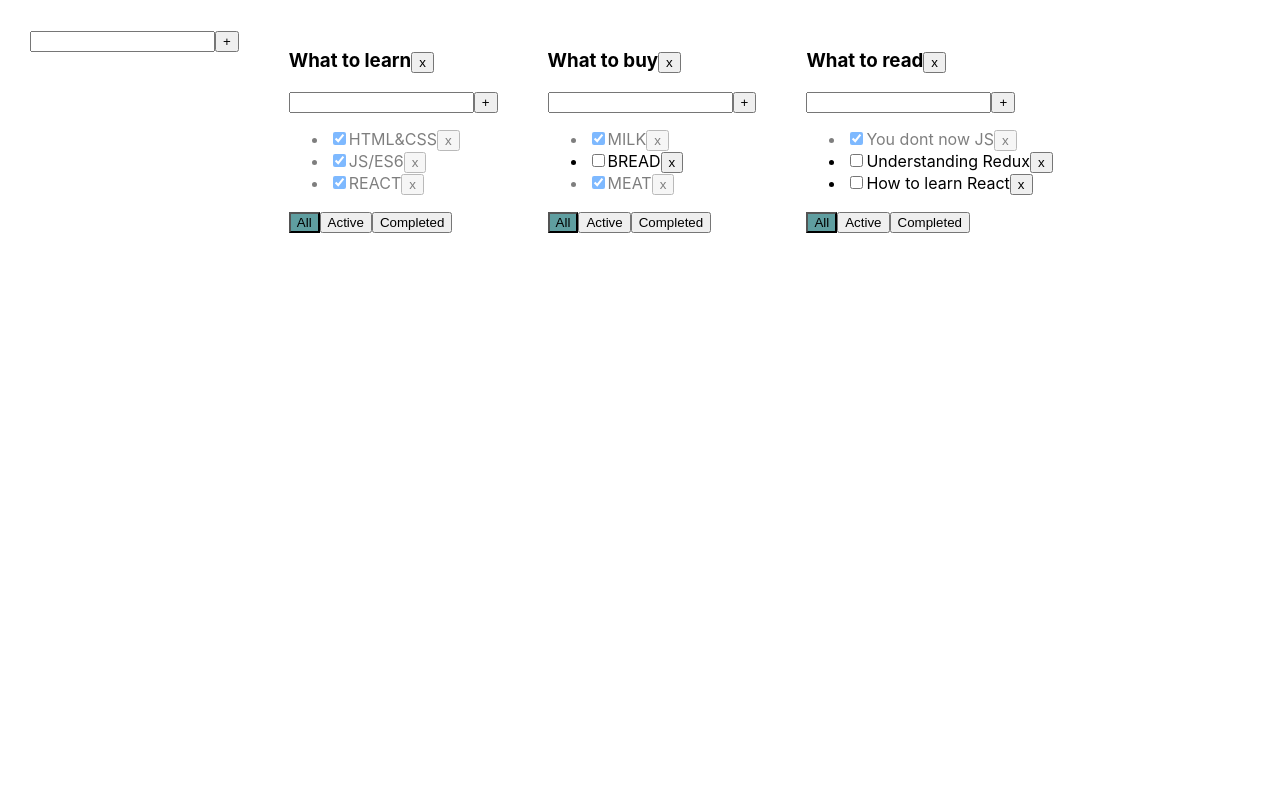
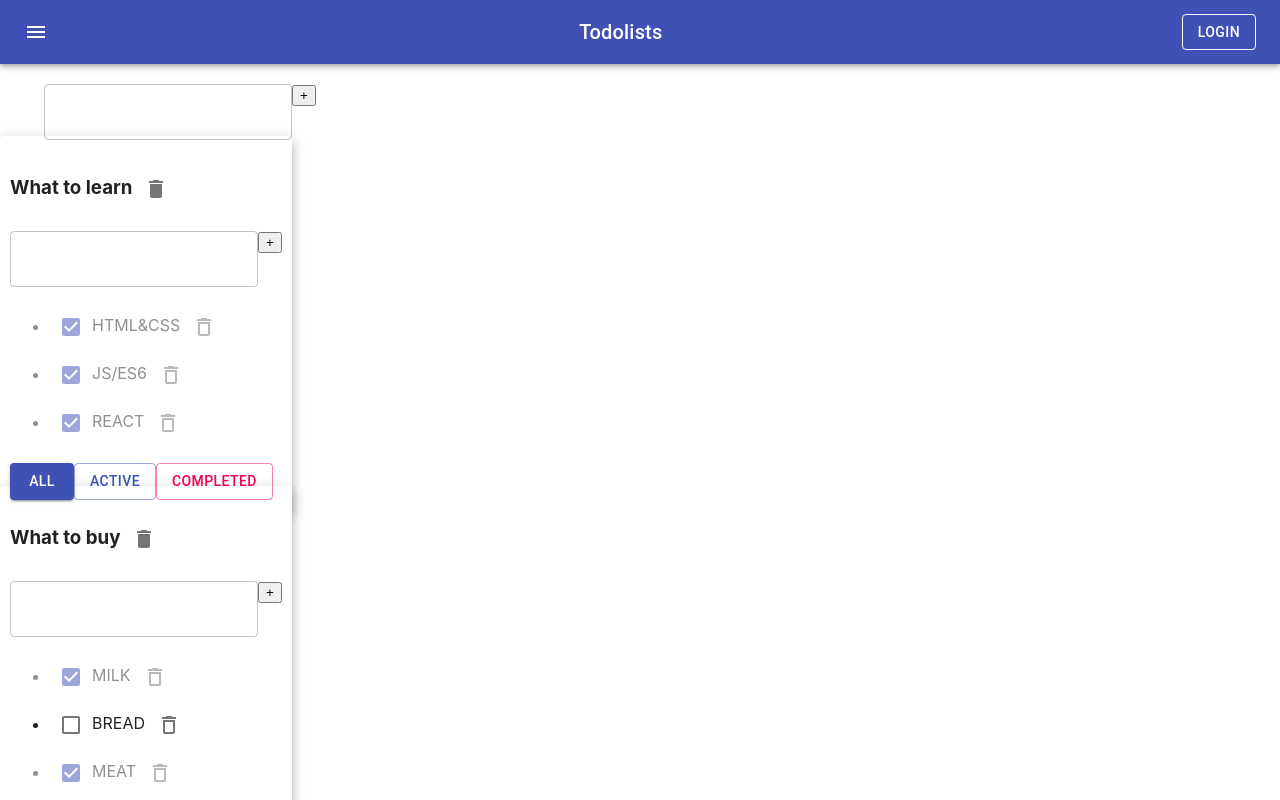
Before and after one commit to DanilMoskalets/It-incubator-todolist-ts, a React (Create React App) app: page / in a window 1280 px wide. Shown: the top 800 px of the page. Built offline with nearby package versions, Linux system fonts and the light colour scheme.

Commit message:
lesson #7

```diff
--- a/package.json
+++ b/package.json
@@ -3,6 +3,8 @@
   "version": "0.1.0",
   "private": true,
   "dependencies": {
+    "@material-ui/core": "^4.12.3",
+    "@material-ui/icons": "^4.11.2",
     "@testing-library/jest-dom": "^4.2.4",
     "@testing-library/react": "^9.3.2",
     "@testing-library/user-event": "^7.1.2",
--- a/src/AddItemForm.tsx
+++ b/src/AddItemForm.tsx
@@ -1,6 +1,7 @@
 // @flow
 import * as React from 'react';
 import {ChangeEvent, useState, KeyboardEvent} from "react";
+import {TextField} from "@material-ui/core";
 
 type Props = {
     addItem: (title: string) => void
@@ -34,12 +35,18 @@
 
     return (
         <div>
-            <input
+            <TextField
                 value={title}
-                onChange={onChangeSetTitle} //input.value
+                onChange={onChangeSetTitle}
                 onKeyPress={onKeyPressAddTask}
-                className={error ? "error" : ""}
+                variant = 'outlined'
             />
+            {/*<input*/}
+            {/*    value={title}*/}
+            {/*    onChange={onChangeSetTitle} //input.value*/}
+            {/*    onKeyPress={onKeyPressAddTask}*/}
+            {/*    className={error ? "error" : ""}*/}
+            {/*/>*/}
             <button onClick={addItem}>+</button>
             {error &&  <div>{error}</div> }
         </div>
--- a/src/App.css
+++ b/src/App.css
@@ -1,11 +1,15 @@
-.App {
-  padding: 30px;
-  display: flex;
-}
+/*.App {*/
+/*  padding: 30px;*/
+/*  display: flex;*/
+/*}*/
 
-.App > div {
-  margin-right: 50px;
-}
+/*.App > div {*/
+/*  margin-right: 50px;*/
+/*}*/
+/*.todoList{*/
+/*width: 300px;*/
+/*  padding: 10px;*/
+/*}*/
 .is-done {
   opacity: 0.5;
 }
--- a/src/App.tsx
+++ b/src/App.tsx
@@ -3,6 +3,8 @@
 import TodoList from "./TodoList";
 import {v1} from "uuid";
 import {AddItemForm} from "./AddItemForm";
+import {AppBar, IconButton, Paper, Toolbar, Typography, Button, Container, Grid} from "@material-ui/core";
+import {Menu} from "@material-ui/icons";
 // C
 // R
 // U
@@ -136,11 +138,16 @@
         setTasks({...tasks, [newTodoListId]: []})
 
     }
-    const todoListsComponents = todoLists.map(tl => {
+    const todoListsComponents =
+
+        todoLists.map(tl => {
         const tasksForRender = getTasksForRender(tl)
         return (
+            <Grid container spacing={3} >
+                <Paper key={tl.id} elevation={8} className={'todoList'}  style={{padding: '10px'}}>
+                    <Grid item>
                     <TodoList
-                key={tl.id}
+
                         id={tl.id}
                         title={tl.title}
                         tasks={tasksForRender}
@@ -153,14 +160,34 @@
                         changeTaskTitle={changeTaskTitle}
                         changeTodoListTitle={changeTodoListTitle}
                     />
+                    </Grid>
+                </Paper>
+            </Grid>
         )
     })
 
     // GUI:
     return (
         <div className="App">
+            <AppBar position="static">
+                <Toolbar style={{justifyContent: "space-between"}}>
+                    <IconButton edge="start" color="inherit" aria-label="menu">
+                        <Menu/>
+                    </IconButton>
+                    <Typography variant="h6">
+                        Todolists
+                    </Typography>
+                    <Button color="inherit" variant={"outlined"}>Login</Button>
+                </Toolbar>
+            </AppBar>
+            <Container fixed>
+                <Grid container style={{padding: '20px'}} >
                     <AddItemForm addItem={addTodoList}/>
+                </Grid>
+                <Grid container spacing={3}>
                     {todoListsComponents}
+                </Grid>
+            </Container>
         </div>
     );
 }
--- a/src/ButtonsBlock.tsx
+++ b/src/ButtonsBlock.tsx
@@ -1,38 +1,59 @@
 // @flow
 import * as React from 'react';
-import Button from "./Button";
+
 import {FilterValuesType} from "./App";
 import {FC} from "react";
+import {Button} from "@material-ui/core";
+
 
 type Props = {
     filter: FilterValuesType
     setFilter: (filter: FilterValuesType) => () => void
 };
-export const ButtonsBlock: FC<Props> =(
+export const ButtonsBlock: FC<Props> = (
     {
         filter,
         setFilter
     }
-
-)=> {
+) => {
     return (
         <>
             <Button
-                    active={filter === "all"}
-                    title={"All"}
-                    onClickHandler={setFilter('all')}
-                />
+                 color="primary"
+                variant={ filter === 'all' ? "contained" : 'outlined'}
+                onClick={setFilter('all')}
+            >All</Button>
             <Button
-                    active={filter === "active"}
-                    title={"Active"}
-                    onClickHandler={setFilter('active')}
-                />
+                color={'primary'}
+                variant={ filter === 'active' ? "contained" : 'outlined'}
+                onClick={setFilter('active')}
+            >Active</Button>
             <Button
-                    active={filter === "completed"}
-                    title={"Completed"}
-                    onClickHandler={setFilter("completed")}
-                />
+              variant= { filter === 'completed' ? "contained" : 'outlined'}
+                color={'secondary'}
+                onClick={setFilter('completed')}
+            >Completed</Button>
+
 
         </>
     );
 };
+
+
+
+
+{/*<Button*/}
+{/*    active={filter === "all"}*/}
+{/*    title={"All"}*/}
+{/*    onClickHandler={setFilter('all')}*/}
+{/*/>*/}
+{/*<Button*/}
+{/*    active={filter === "active"}*/}
+{/*    title={"Active"}*/}
+{/*    onClickHandler={setFilter('active')}*/}
+{/*/>*/}
+{/*<Button*/}
+{/*    active={filter === "completed"}*/}
+{/*    title={"Completed"}*/}
+{/*    onClickHandler={setFilter("completed")}*/}
+{/*/>*/}
--- a/src/Task.tsx
+++ b/src/Task.tsx
@@ -1,6 +1,8 @@
 import React, {ChangeEvent} from 'react';
 import {TaskType} from "./App";
 import {EditableSpan} from "./EditableSpan";
+import {Checkbox, IconButton} from '@material-ui/core';
+import {DeleteOutline} from "@material-ui/icons";
 
 type TaskPropsType = TaskType & {
     removeTask: (taskID: string) => void
@@ -31,22 +33,30 @@
         changeTaskStatus(id, e.currentTarget.checked)
 
     const onChangeTaskTitle = (newTitle: string) =>
-       changeTaskTitle(id, newTitle)
+        changeTaskTitle(id, newTitle)
 
 
     return (
         <li className={isDone ? "is-done" : ""}>
-            <input
-                type="checkbox"
+            <Checkbox
+                color={'primary'}
                 onChange={onChangeChangeTaskStatus}
                 checked={isDone}/>
-            <EditableSpan title={title} changeTaskTitle={onChangeTaskTitle}  />
-            <button onClick={onClickRemoveTask}>x</button>
+            <EditableSpan title={title} changeTaskTitle={onChangeTaskTitle}/>
+            <IconButton onClick={onClickRemoveTask}>
+                <DeleteOutline/>
+            </IconButton>
         </li>
     );
 };
 
 export default Task;
+
+
+{/*<input*/}
+{/*    type="checkbox"*/}
+{/*    onChange={onChangeChangeTaskStatus}*/}
+{/*    checked={isDone}/>*/}
 
 // 1. Функция принимает параметром массив чисел и возвращает max значение.
 // getMax1([1,4,6,8]) => 8
--- a/src/TodoListHeader.tsx
+++ b/src/TodoListHeader.tsx
@@ -1,5 +1,7 @@
 import React from 'react';
 import {EditableSpan} from "./EditableSpan";
+import {IconButton} from "@material-ui/core";
+import {Delete} from "@material-ui/icons";
 
 type TodoListHeaderPropsType = {
     title: string
@@ -18,8 +20,9 @@
     return  (
         <h3>
             <EditableSpan title={title} changeTaskTitle={changeTodoListTitle}/>
-
-            <button onClick={props.removeTodoList}>x</button>
+            <IconButton onClick={props.removeTodoList}>
+                <Delete/>
+            </IconButton>
         </h3>
     );
 };
```
Also changed, not shown: 1 other file (tests, documents, lock files or other folders). Lines whose indentation alone changed are shown as unchanged.
